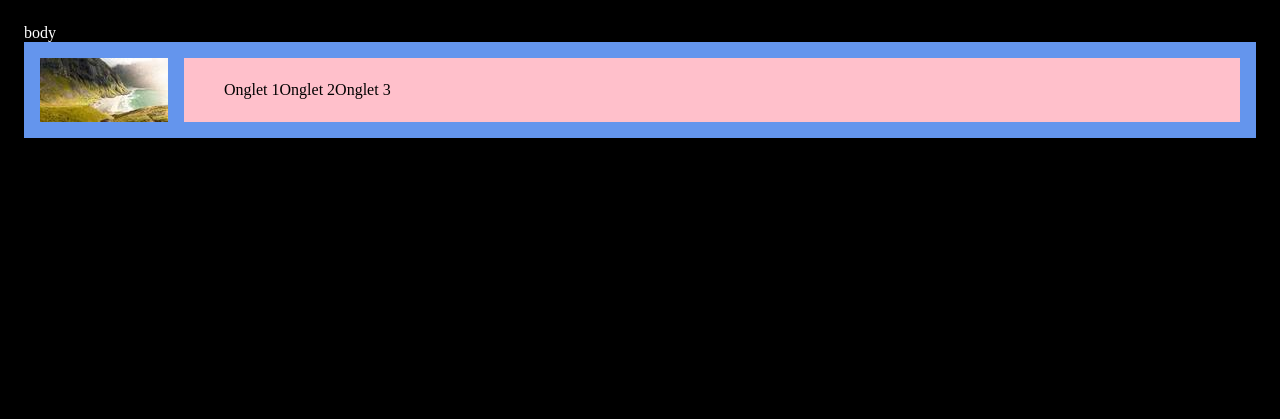
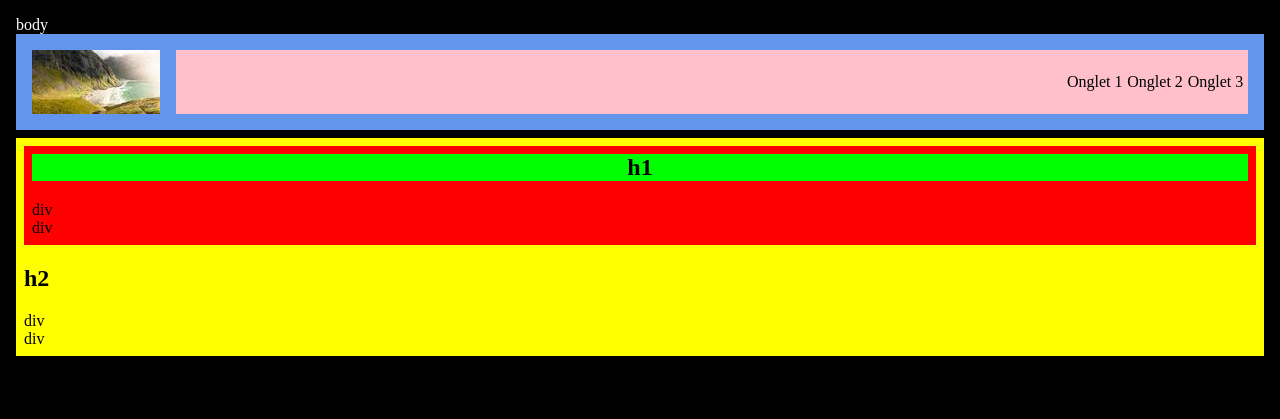
Before and after one commit to LeniCabaret/SMDSI-1stWebsite, a plain HTML site: page exempledepage.html in a window 1280 px wide. Drawn offline with Linux system fonts and the light colour scheme.

Commit message:
progression sur la maquette

```diff
--- a/exempledepage.html
+++ b/exempledepage.html
@@ -27,9 +27,7 @@
         </nav>
     </header>
     <main>
-        main
-        <section>
-            section
+        <section class="section1">
             <h1>
                 h1
             </h1>
@@ -40,8 +38,7 @@
                 div
             </div>
         </section>
-        <section>
-            section
+        <section class="section2">
             <h2>
                 h2
             </h2>
--- a/stylesheets/styles2.css
+++ b/stylesheets/styles2.css
@@ -2,11 +2,12 @@
 body
 {
     background: black;
-    padding : 1rem;
+    padding : 0.5rem
 }
+
 #bodytitre
 {
-    color:white;
+    color:white
 }
 
 header
@@ -14,21 +15,57 @@ header
     background: cornflowerblue;
     display: flex;
     padding: 1rem;
-    gap: 1rem;
+    gap: 1rem
 }
-img
+
+header > img
 {
-    background:pink;
+    background:pink
 }
-nav{
+
+header > nav
+{
     display: flex;
     background-color: pink;
-    width: 100%;
+    flex:1
 }
-nav > ul
+
+header > nav > ul
 {
     display: flex;
+    flex: 1;
+    gap: 0.3rem;
+    padding: 0.3rem;
     list-style: none;
     align-items: center;
     justify-content: flex-end
 }
+
+main
+{
+    background: yellow;
+    padding:0.5rem;
+    margin-top: 0.5rem;
+    display:flex;
+    flex-direction:column
+}
+.section1
+{
+    display: flex;
+    background:red;
+    padding:0.5rem;
+    flex-direction: column;
+}
+.section1 > h1
+{
+    margin-top: 0px;
+    display: flex;
+    flex-direction: column;
+    text-align: center;
+    background:lime;
+    width: 100%;
+}
+.section1 > div
+{
+
+}
```
